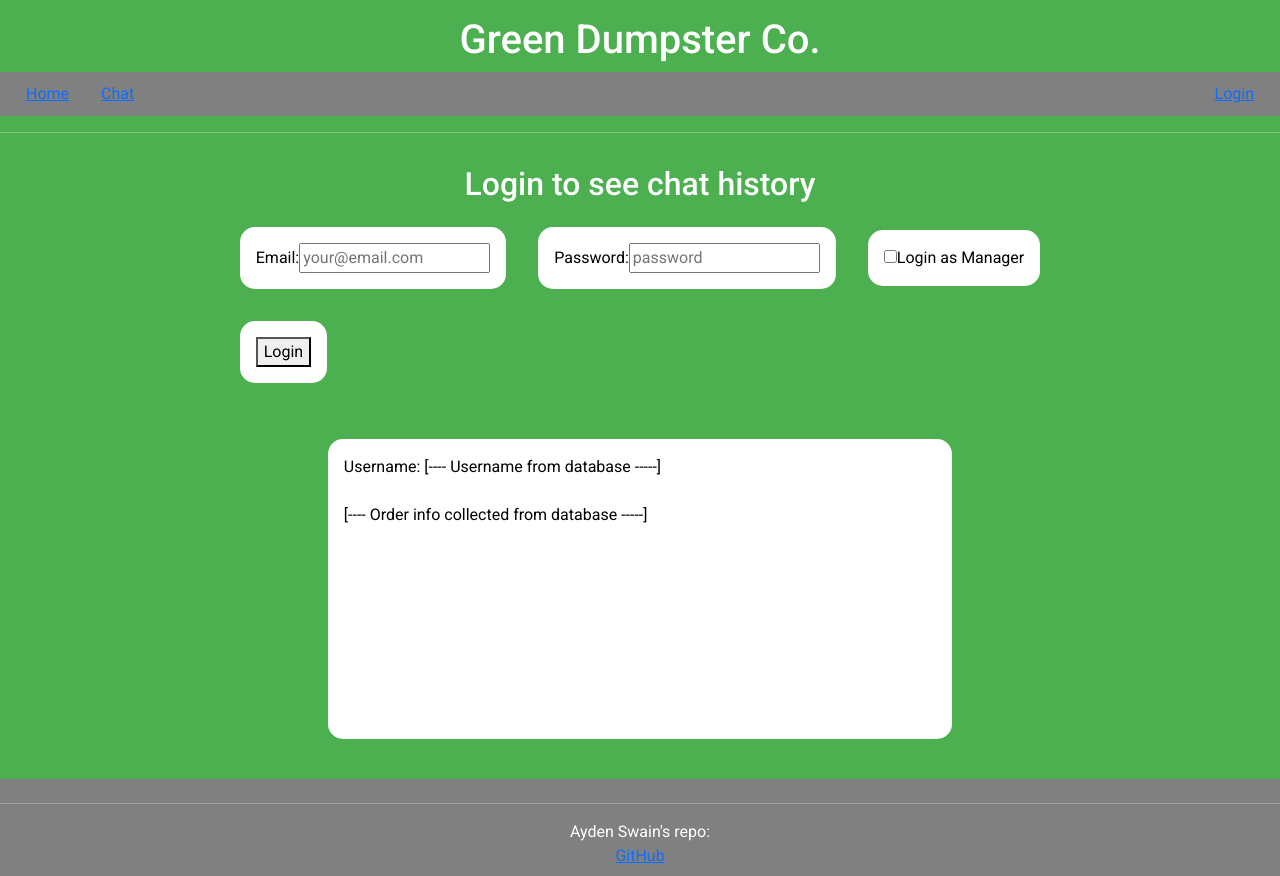
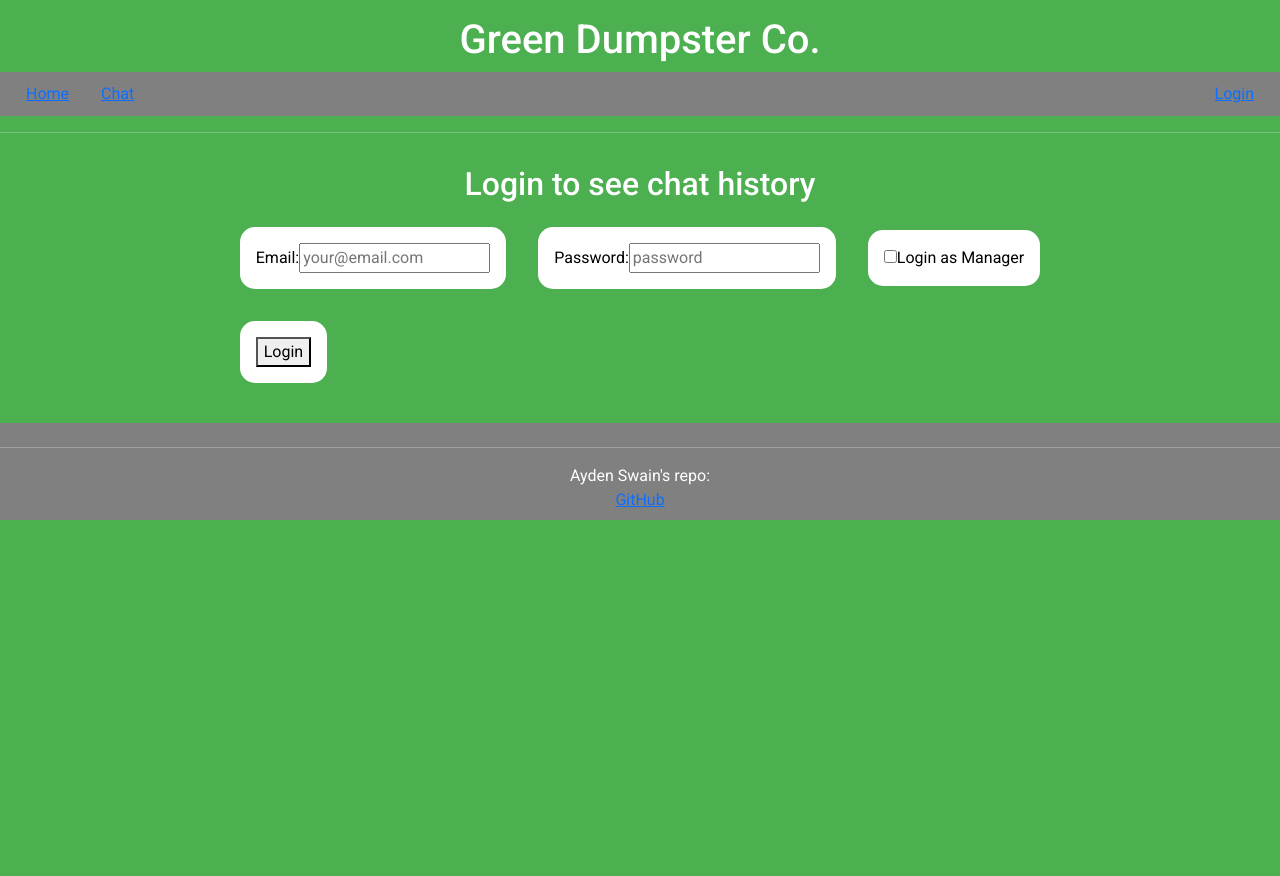
Before and after one commit to AydenSwain/startup, a React (Vite) app in the folder startup/: page /login in a window 1280 px wide. After the commit the page ends 800 px from the top, so only its background shows below. Built offline with nearby package versions, Linux system fonts and the light colour scheme; a web font is replaced by a local one.

Commit message:
Remove purchase info from login page

```diff
--- a/startup/src/login/login.jsx
+++ b/startup/src/login/login.jsx
@@ -44,13 +44,6 @@ export default function Login({ setEmail, setIsManager }) {
           </div>
       </form>
       <br />
-
-      <span className="white-rounded-box" style={{ color: 'black', width: '75%', height: '300px' }}>Username: [---- Username from database -----]
-          <br />
-          <br />
-          [---- Order info collected from database -----]
-      </span>
-      <br />
     </main>
   );
 }
```
Also changed, not shown: 1 other file (tests, documents, lock files or other folders).
